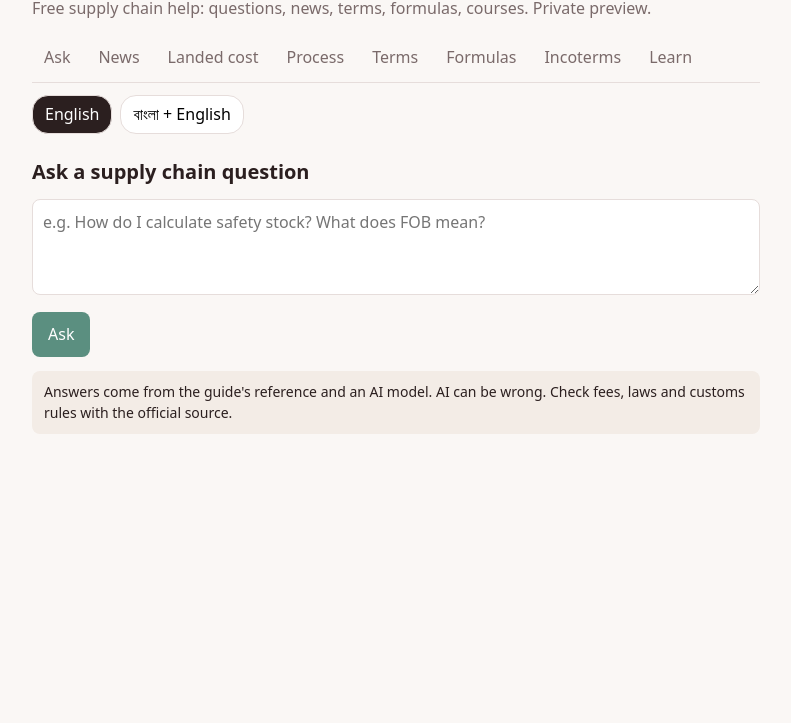
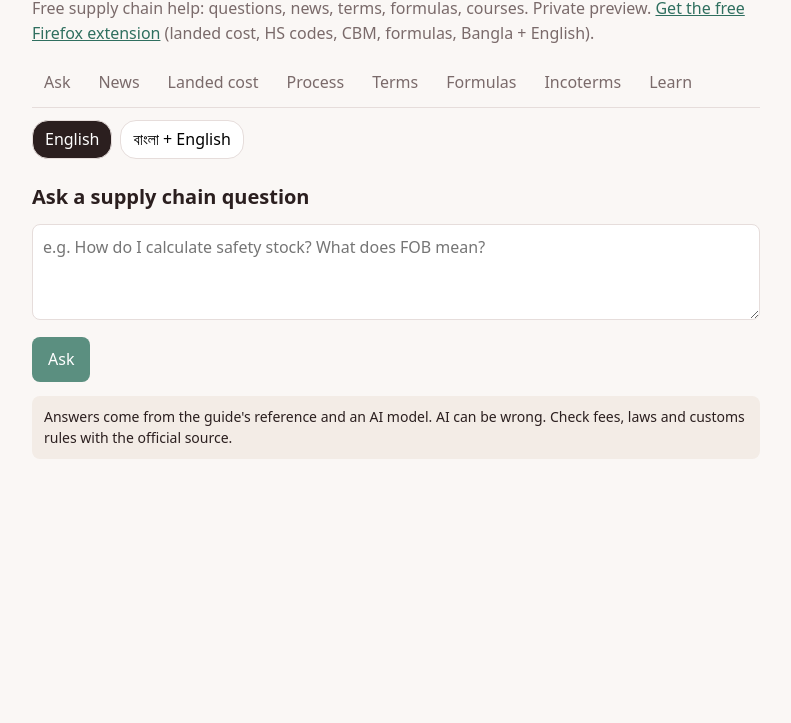
Before and after one commit to akiburrahman524-cyber/scm-guide, a browser extension: page docs/index.html in a window 1280 px wide. Shown: the part 77-800 px from the top of the page, without its empty margins (244-1035 px from the left). Drawn offline with Linux system fonts and the light colour scheme.

Commit message:
Link Firefox extension from site header

```diff
--- a/docs/index.html
+++ b/docs/index.html
@@ -12,7 +12,7 @@ button.p{background:var(--acc);color:#fff;border:0;border-radius:8px;padding:10p
 .ans{white-space:pre-wrap}.row{display:flex;gap:8px;flex-wrap:wrap}.row button{border:1px solid var(--line);background:#fff;border-radius:16px;padding:6px 12px;font:inherit;cursor:pointer}.row button.on{background:var(--ink);color:#fff}
 a{color:#2f6f5f}.warn{background:#f3ece6;border-radius:8px;padding:10px 12px;font-size:14px}
 </style></head><body><main>
-<h1>SCM Guide</h1><p class="sub">Free supply chain help: questions, news, terms, formulas, courses. Private preview.</p>
+<h1>SCM Guide</h1><p class="sub">Free supply chain help: questions, news, terms, formulas, courses. Private preview. <a href="https://addons.mozilla.org/en-US/firefox/addon/scm-guide-supply-chain-toolkit/" target="_blank" rel="noopener noreferrer">Get the free Firefox extension</a> (landed cost, HS codes, CBM, formulas, Bangla + English).</p>
 <div id="gate" class="card"><b>Access code</b><span class="m"></span><input id="code" type="password" autocomplete="off"><button class="p" id="enter">Open</button></div>
 <div id="app" hidden>
 <nav id="nav"></nav>
```
